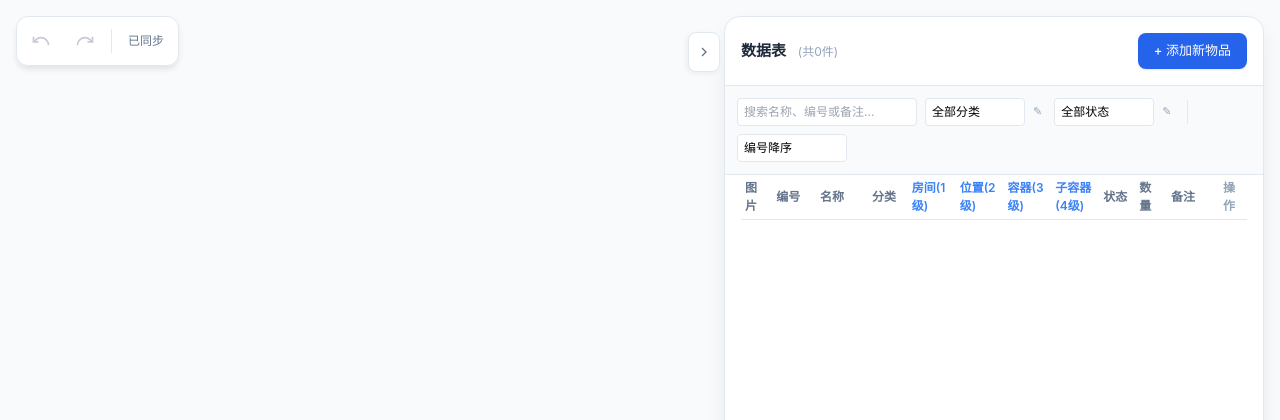
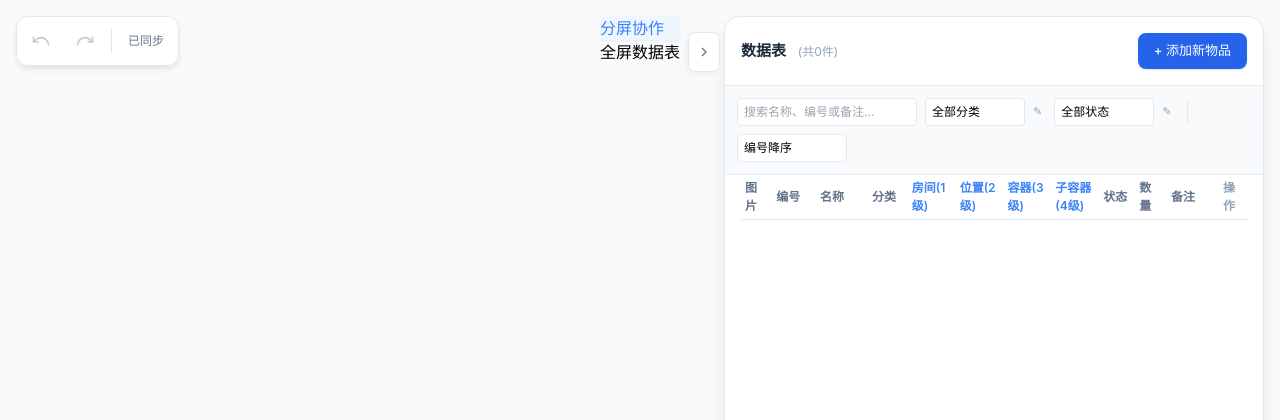
Before and after one commit to wu66chen/nestly, a Flask app: page / in a window 1280 px wide. Shown: the top 420 px of the page. Run offline with Flask 3, Linux system fonts and the light colour scheme; data comes from the database, SQL or seed files in the repository; data that the repository does not hold is empty; parts of the project's set-up code (start-up, migrations or seed data) failed here and were passed over; some libraries are stand-ins or nearby versions.

Commit message:
Fix view-switcher, LOD items, collapse/expand drawer logic

```diff
--- a/templates/index.html
+++ b/templates/index.html
@@ -13,9 +13,9 @@
   #konva-container{position:relative;width:100%;height:100%;background:#fafbfc;outline:none}#konva-container.ready{visibility:visible}#konva-container:not(.ready){visibility:hidden}
   #konva-container.grab{cursor:grab!important}
   #konva-container.grabbing{cursor:grabbing!important}
-  .fixed-ui{position:absolute;z-index:20;pointer-events:none}
+  .fixed-ui{position:absolute;z-index:25;pointer-events:none}
   .fixed-ui>*{pointer-events:auto}
-  .view-switcher{position:relative;top:0;z-index:50!important;transform:translateX(-50%);transform:translateX(-50%);display:flex;background:rgba(255,255,255,.95);backdrop-filter:blur(8px);padding:4px;border-radius:10px;box-shadow:0 4px 12px -2px rgba(0,0,0,.1);border:1px solid #e2e8f0}
+  .view-switcher{top:16px;left:50%;transform:translateX(-50%);z-index:auto};transform:translateX(-50%);display:flex;background:rgba(255,255,255,.95);backdrop-filter:blur(8px);padding:4px;border-radius:10px;box-shadow:0 4px 12px -2px rgba(0,0,0,.1);border:1px solid #e2e8f0}
   .view-tab{padding:6px 16px;font-size:13px;font-weight:500;color:#64748b;border-radius:6px;cursor:pointer;white-space:nowrap}
   .view-tab:hover{color:#1e293b}
   .view-tab.active{background:#eff6ff;color:var(--pri);box-shadow:0 1px 2px rgba(0,0,0,.05)}
@@ -28,7 +28,7 @@
   .guide-close{cursor:pointer;color:#94a3b8}
   .guide-close:hover{color:#1e293b}
   .side-panel{top:16px;right:16px;bottom:16px;z-index:10;background:rgba(255,255,255,.95);backdrop-filter:blur(12px);border-radius:16px;box-shadow:0 10px 25px -5px rgba(0,0,0,.1);border:1px solid #e2e8f0;display:flex;flex-direction:column;width:30%;min-width:540px;transition:right .4s cubic-bezier(.16,1,.3,1)}
-  .side-panel.collapsed{right:calc(-30% + 16px)}
+  .side-panel.collapsed{right:calc(-30% + 8px)}
   .side-panel.fullscreen{left:16px;right:16px;width:auto;max-width:unset;bottom:16px;top:72px}
   .side-panel.fullscreen .resize-handle{display:none}
   .resize-handle{position:absolute;left:-4px;top:0;bottom:0;width:8px;cursor:ew-resize;z-index:20}
@@ -232,8 +232,8 @@ class App {
     document.querySelectorAll('.view-tab').forEach(e=>e.classList.remove('active'));
     document.querySelector(`.view-tab[data-view="${m}"]`).classList.add('active');
     const p=document.getElementById('side-panel');
-    const tg2=document.getElementById('panel-toggle-btn');if(m==='table'){p.classList.add('fullscreen');p.classList.remove('collapsed');p.style.width='';if(tg2)tg2.style.display='none'}
-    else p.classList.remove('fullscreen');
+    const tg2=document.getElementById('panel-toggle-btn');if(m==='table'){if(!p.classList.contains('collapsed'))this._savedPanelW=parseInt(p.style.width)||parseInt(getComputedStyle(p).width)||0;p.classList.add('fullscreen');p.classList.remove('collapsed');p.style.width='';if(tg2)tg2.style.display='none'}
+    else{p.classList.remove('fullscreen');if(this._savedPanelW)p.style.width=this._savedPanelW+'px';if(tg2)tg2.style.display='flex';}
     setTimeout(()=>{this.stage.width(document.getElementById('konva-container').clientWidth);this.stage.height(document.getElementById('konva-container').clientHeight);this.updateArrowPos()},450);
   }
 
@@ -245,13 +245,21 @@ class App {
 
   togglePanel() {
     const p=document.getElementById('side-panel');
-    p.classList.toggle('collapsed');
-    // Force arrow update without RAF loop delay
     const tg=document.getElementById('panel-toggle-btn');
-    if(!tg)return;
-    const pr=p.getBoundingClientRect();
-    tg.style.left=(pr.left-36)+'px';tg.style.top=(pr.top+16)+'px';tg.style.right='auto';
-    tg.style.display=p.classList.contains('collapsed')?'flex':'flex';
+    const wasCollapsed=p.classList.contains('collapsed');
+    if(wasCollapsed){
+      // Expanding: restore saved width
+      p.classList.remove('collapsed');
+      if(this._savedPanelW)p.style.width=this._savedPanelW+'px';
+    }else{
+      // Collapsing: save width, then collapse
+      this._savedPanelW=parseInt(p.style.width)||parseInt(getComputedStyle(p).width)||0;
+      p.classList.add('collapsed');
+      if(tg)tg.style.display='flex';
+    }
+    this.updateArrowPos();
+    setTimeout(()=>{this.stage.width(document.getElementById('konva-container').clientWidth);this.stage.height(document.getElementById('konva-container').clientHeight)},450);
+    this.saveViewState();
     // rAF loop during CSS transition (0.4s ≈ 24 frames) — zero delay, arrow "grows on" panel
     let frames=0;const track=()=>{this.updateArrowPos();if(frames++<30)requestAnimationFrame(track)};
     requestAnimationFrame(track);
@@ -985,7 +993,7 @@ class App {
         ic.add(new Konva.Rect({name:'imgPlh',width:48,height:48,fill:'#f1f5f9'}));
         ic.add(new Konva.Text({name:'imgIcon',text:'📷',x:16,y:16,fontSize:16}));
         ic.add(new Konva.Image({name:'imgReal',visible:false}));g.add(ic);
-        const tNameGrp=new Konva.Group({name:'tNameGrp',x:64,y:10,clipFunc:function(ctx){ctx.rect(0,0,90,18)}});tNameGrp.add(new Konva.Text({name:'tName',x:0,y:0,fontSize:13,fontStyle:'600',fill:'#1e293b',listening:false}));g.add(tNameGrp);
+        g.add(new Konva.Text({name:'tName',x:64,y:10,fontSize:13,fontStyle:'600',fill:'#1e293b',listening:false}));
         g.add(new Konva.Text({name:'tCode',x:64,y:28,fontSize:10,fontFamily:'monospace',fill:'#64748b',listening:false}));
         g.add(new Konva.Circle({name:'sDot',x:68,y:46,radius:4,listening:false}));
         g.add(new Konva.Text({name:'sTxt',x:76,y:42,fontSize:10,listening:false}));
@@ -1001,10 +1009,10 @@ class App {
       }
       g.findOne('.base').setAttrs({stroke:isS?'#3b82f6':'#e2e8f0',strokeWidth:isS?2:1,shadowColor:isS?'rgba(59,130,246,0.3)':'rgba(0,0,0,0.06)',shadowBlur:isS?0:4,shadowOffsetY:isS?0:2,visible:!lod});
       g.findOne('.lodDot').setAttrs({fill:isIdle?'#ef4444':'#22c55e',visible:lod,stroke:isS?'#000':null,strokeWidth:2});
-      g.findOne('.imgGroup').visible(showDetail);
+      g.findOne('.imgGroup').visible(!lod);
       let nt=i.name||'';if(nt.length>7)nt=nt.substring(0,6)+'...';
-      const tnGrp=g.findOne('.tNameGrp');const tnText=tnGrp?tnGrp.findOne('.tName'):null;if(tnText)tnText.setAttrs({text:isS&&(i.name||'').length>7?(i.name||''):nt});if(tnGrp)tnGrp.visible(showDetail);
-      g.findOne('.tName').setAttrs({text:nt,visible:showDetail});
+
+      if(!g.findOne('.tNameGrp'))g.findOne('.tName').setAttrs({text:nt,visible:!lod});
       g.findOne('.sDot').setAttrs({fill:isIdle?'#ef4444':'#22c55e',visible:true});
       g.findOne('.sTxt').setAttrs({text:i.status||'常用',fill:isIdle?'#ef4444':'#166534',visible:true});
       if(i.image&&!lod){
```
